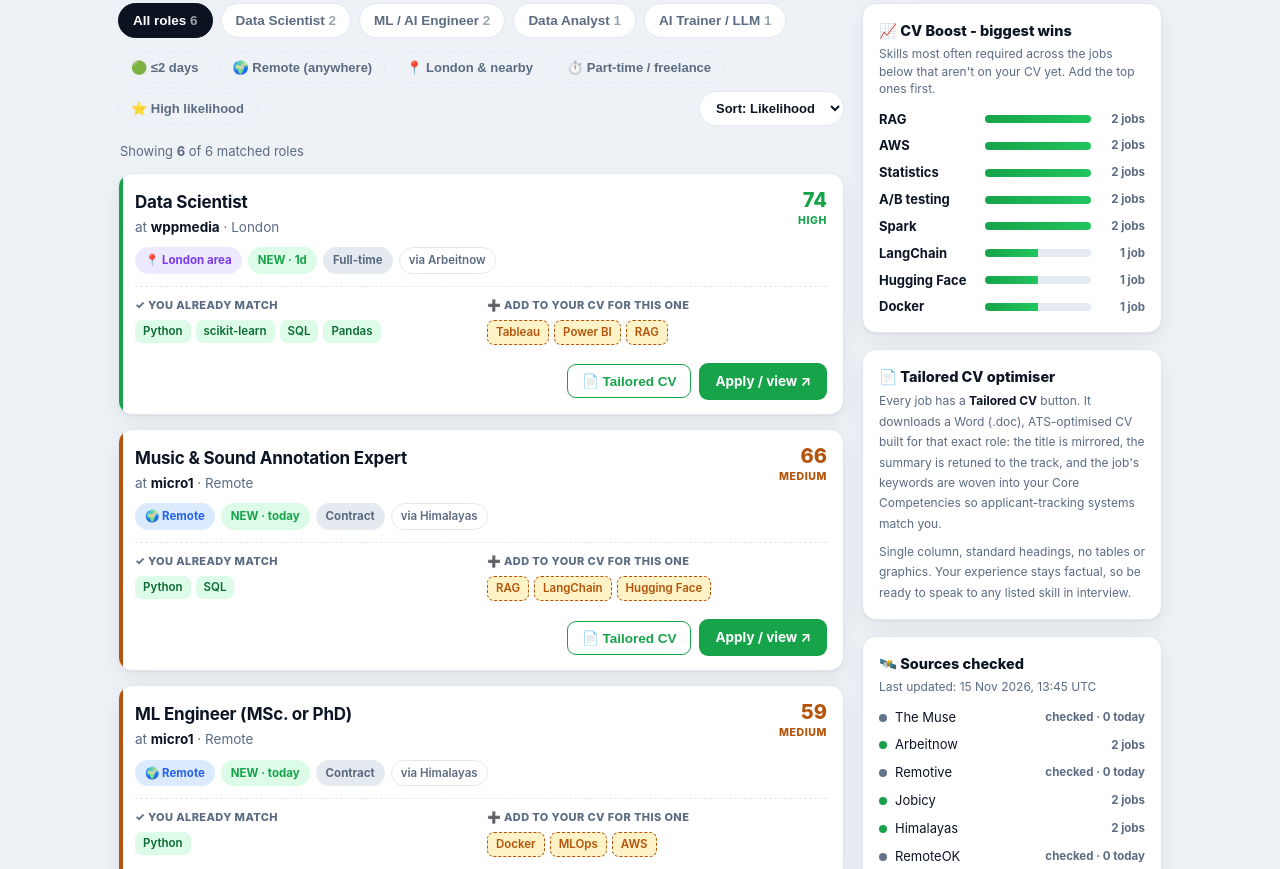
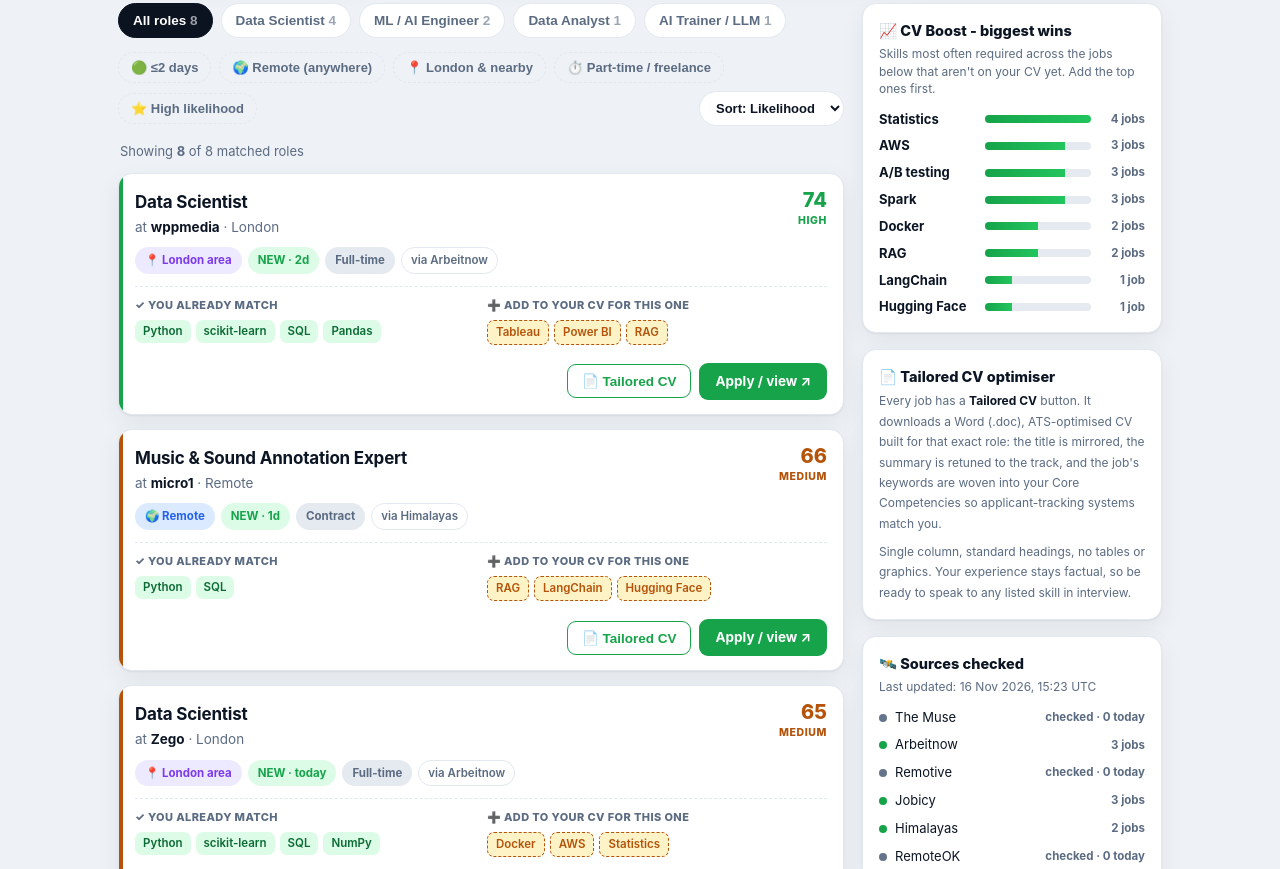
Before and after one commit to Azleem01/uk-job-tracker, a plain HTML site: page index.html in a window 1280 px wide. Shown: the part 492-1361 px from the top of the page. Drawn offline with Linux system fonts and the light colour scheme.

Commit message:
Daily refresh: UK job listings 2026-11-16

```diff
--- a/index.html
+++ b/index.html
@@ -216,17 +216,19 @@
 
 <script>
 // ---- Data snapshot: generated 2026-08-02 from Indeed, Jooble, LinkedIn, Reed, aijobs.net (+Himalayas checked) ----
-const LAST_UPDATED = "15 Nov 2026, 13:45 UTC";
+const LAST_UPDATED = "16 Nov 2026, 15:23 UTC";
 const CV_SKILLS = ["Python","PyTorch","TensorFlow","scikit-learn","XGBoost","SQL","FastAPI","React","Next.js","Pandas","NumPy","LLMs","Adversarial ML","OCR","Data Viz"];
 
 // category: ds | mle | da | ai  ·  remote true=anywhere  ·  commutable true=London area
 const JOBS = [
-  {"t":"Music & Sound Annotation Expert","co":"micro1","loc":"Remote","cat":"ai","remote":true,"commutable":false,"type":"Contract","posted":"today","age":0,"salary":"","src":"Himalayas","url":"https://himalayas.app/companies/micro1/jobs/music-sound-annotation-expert-2823077045?utm_source=api","like":66,"have":["Python","SQL"],"add":["RAG","LangChain","Hugging Face"]},
-  {"t":"ML Engineer (MSc. or PhD)","co":"micro1","loc":"Remote","cat":"mle","remote":true,"commutable":false,"type":"Contract","posted":"today","age":0,"salary":"","src":"Himalayas","url":"https://himalayas.app/companies/micro1/jobs/ml-engineer-msc-or-phd?utm_source=api","like":59,"have":["Python"],"add":["Docker","MLOps","AWS"]},
-  {"t":"Data Scientist","co":"wppmedia","loc":"London","cat":"mle","remote":false,"commutable":true,"type":"Full-time","posted":"1 day ago","age":1,"salary":"","src":"Arbeitnow","url":"https://www.arbeitnow.co.uk/jobs/companies/wppmedia/data-scientist-london-13706","like":74,"have":["Python","scikit-learn","SQL","Pandas"],"add":["Tableau","Power BI","RAG"]},
-  {"t":"Data Analyst, Regulatory Analytics and Reporting","co":"Kraken","loc":"United Kingdom","cat":"da","remote":false,"commutable":true,"type":"Full-time","posted":"1 day ago","age":1,"salary":"","src":"Arbeitnow","url":"https://www.arbeitnow.co.uk/jobs/companies/kraken/data-analyst-regulatory-analytics-and-reporting-london-324043","like":50,"have":["Python","SQL","Pandas","Data Viz"],"add":["AWS","Airflow","dbt"]},
-  {"t":"Research Scientist - Personalization","co":"Spotify","loc":"UK","cat":"ds","remote":true,"commutable":false,"type":"Full-time","posted":"2 days ago","age":2,"salary":"","src":"Jobicy","url":"https://jobicy.com/jobs/155216-research-scientist-personalization","like":56,"have":["Python","SQL"],"add":["Statistics","A/B testing","Spark"]},
-  {"t":"Research Scientist - Generative Audio","co":"Spotify","loc":"EMEA","cat":"ds","remote":true,"commutable":false,"type":"Full-time","posted":"2 days ago","age":2,"salary":"","src":"Jobicy","url":"https://jobicy.com/jobs/155214-research-scientist-generative-audio","like":56,"have":["Python","SQL"],"add":["Statistics","A/B testing","Spark"]}
+  {"t":"Data Scientist","co":"Zego","loc":"London","cat":"ds","remote":false,"commutable":true,"type":"Full-time","posted":"today","age":0,"salary":"","src":"Arbeitnow","url":"https://www.arbeitnow.co.uk/jobs/companies/zego/data-scientist-london-163679","like":65,"have":["Python","scikit-learn","SQL","NumPy"],"add":["Docker","AWS","Statistics"]},
+  {"t":"Analytics Engineer","co":"Pleo","loc":"Denmark, Portugal, Spain, UK","cat":"ds","remote":true,"commutable":false,"type":"Full-time","posted":"today","age":0,"salary":"","src":"Jobicy","url":"https://jobicy.com/jobs/155537-analytics-engineer-4","like":56,"have":["Python","SQL"],"add":["Statistics","A/B testing","Spark"]},
+  {"t":"Music & Sound Annotation Expert","co":"micro1","loc":"Remote","cat":"ai","remote":true,"commutable":false,"type":"Contract","posted":"1 day ago","age":1,"salary":"","src":"Himalayas","url":"https://himalayas.app/companies/micro1/jobs/music-sound-annotation-expert-2823077045?utm_source=api","like":66,"have":["Python","SQL"],"add":["RAG","LangChain","Hugging Face"]},
+  {"t":"ML Engineer (MSc. or PhD)","co":"micro1","loc":"Remote","cat":"mle","remote":true,"commutable":false,"type":"Contract","posted":"1 day ago","age":1,"salary":"","src":"Himalayas","url":"https://himalayas.app/companies/micro1/jobs/ml-engineer-msc-or-phd?utm_source=api","like":59,"have":["Python"],"add":["Docker","MLOps","AWS"]},
+  {"t":"Data Scientist","co":"wppmedia","loc":"London","cat":"mle","remote":false,"commutable":true,"type":"Full-time","posted":"2 days ago","age":2,"salary":"","src":"Arbeitnow","url":"https://www.arbeitnow.co.uk/jobs/companies/wppmedia/data-scientist-london-13706","like":74,"have":["Python","scikit-learn","SQL","Pandas"],"add":["Tableau","Power BI","RAG"]},
+  {"t":"Data Analyst, Regulatory Analytics and Reporting","co":"Kraken","loc":"United Kingdom","cat":"da","remote":false,"commutable":true,"type":"Full-time","posted":"2 days ago","age":2,"salary":"","src":"Arbeitnow","url":"https://www.arbeitnow.co.uk/jobs/companies/kraken/data-analyst-regulatory-analytics-and-reporting-london-324043","like":50,"have":["Python","SQL","Pandas","Data Viz"],"add":["AWS","Airflow","dbt"]},
+  {"t":"Research Scientist - Personalization","co":"Spotify","loc":"UK","cat":"ds","remote":true,"commutable":false,"type":"Full-time","posted":"3 days ago","age":3,"salary":"","src":"Jobicy","url":"https://jobicy.com/jobs/155216-research-scientist-personalization","like":56,"have":["Python","SQL"],"add":["Statistics","A/B testing","Spark"]},
+  {"t":"Research Scientist - Generative Audio","co":"Spotify","loc":"EMEA","cat":"ds","remote":true,"commutable":false,"type":"Full-time","posted":"3 days ago","age":3,"salary":"","src":"Jobicy","url":"https://jobicy.com/jobs/155214-research-scientist-generative-audio","like":56,"have":["Python","SQL"],"add":["Statistics","A/B testing","Spark"]}
 ];
 
 // ---------------- Source coverage for footer (incl. checked-but-empty) ----------------
```
